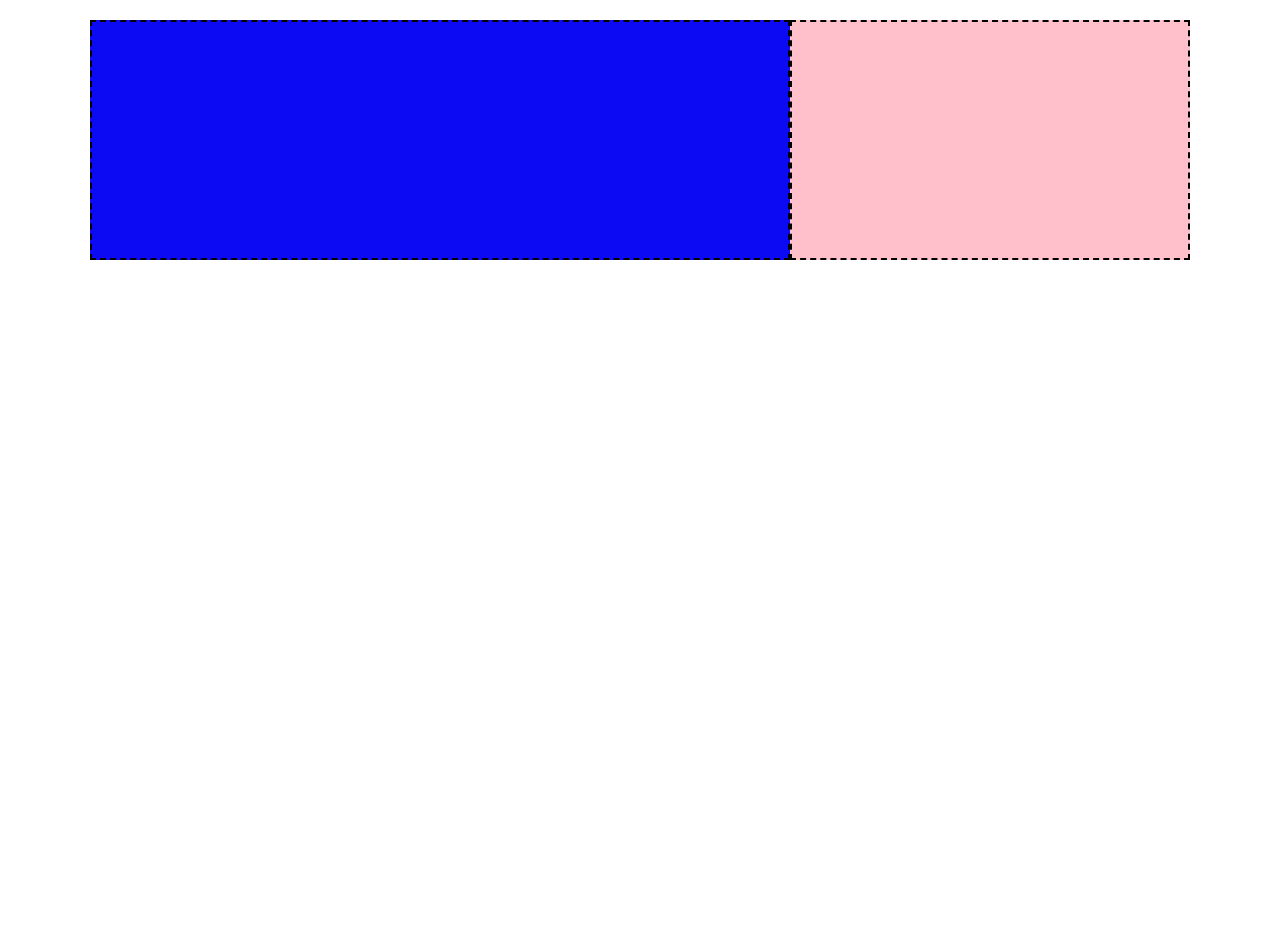
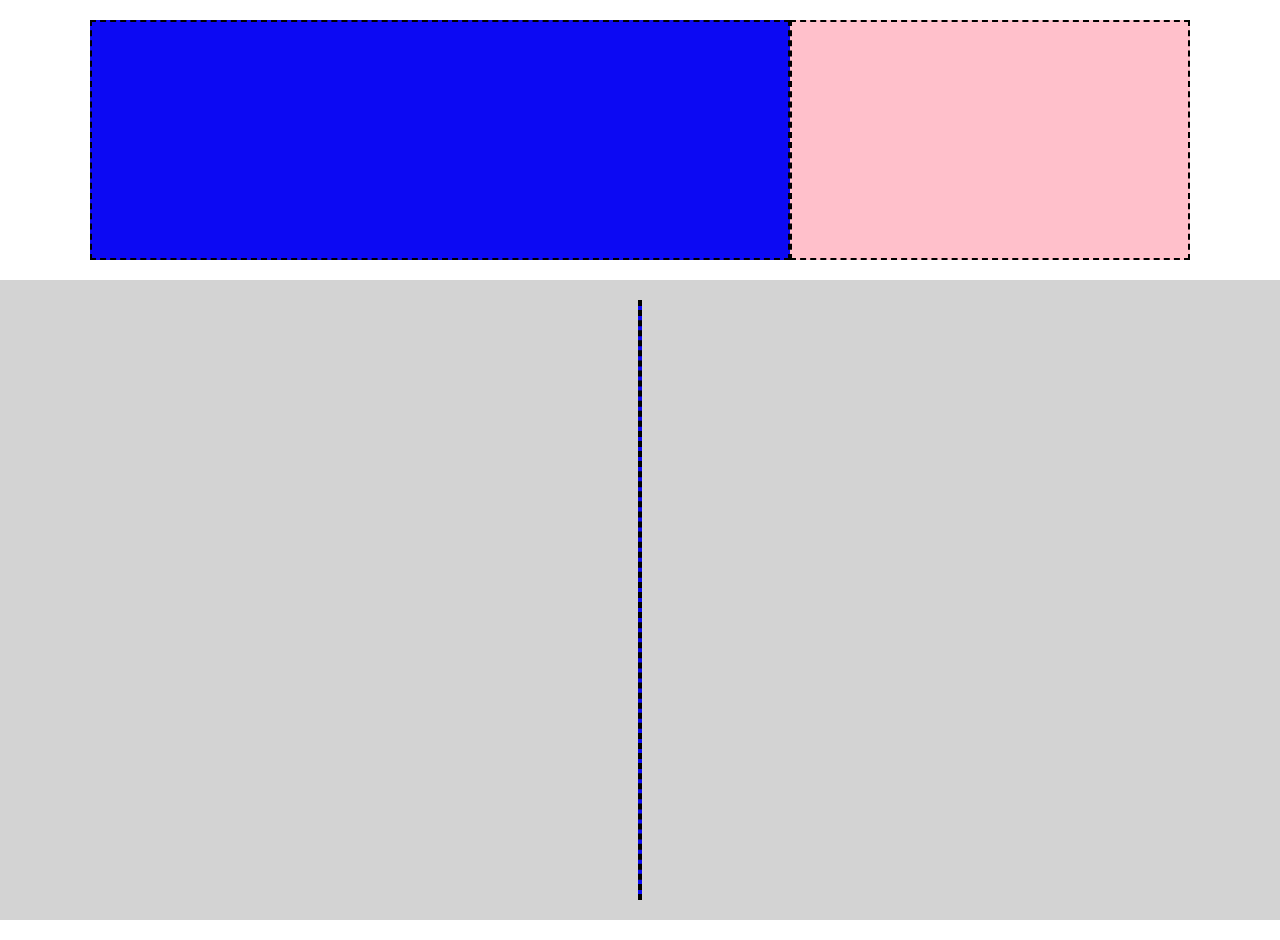
Before and after one commit to Fabio-Moschella/htmlcss-struttura-discord, a plain HTML site: page index.html in a window 1280 px wide. Shown: the part 980-1920 px from the top of the page. Before the commit the page ends 1280 px from the top, so only its background shows below. Drawn offline with Linux system fonts and the light colour scheme.

Commit message:
add main hub bottom

```diff
--- a/css/style.css
+++ b/css/style.css
@@ -28,7 +28,7 @@ main {
 /*header*/
 
 .menu-wrapper {
-  background-color: aquamarine;
+  background-color: rgb(28, 173, 199);
   padding: 20px 0;
 }
 
@@ -126,3 +126,15 @@ main {
   height: 240px;
   border: 2px dashed black;
 }
+.bottom-hub {
+  background-color: lightgray;
+  padding: 20px;
+  display: flex;
+  justify-content: center;
+}
+.img4 {
+  background-color: rgb(13, 10, 245);
+  max-width: 1100px;
+  height: 600px;
+  border: 2px dashed black;
+}
--- a/index.html
+++ b/index.html
@@ -49,6 +49,9 @@
         <div class="img3"></div>
         <div class="text3"></div>
       </section>
+      <section class="bottom-hub">
+        <div class="img4"></div>
+      </section>
     </main>
   </body>
 </html>
```
